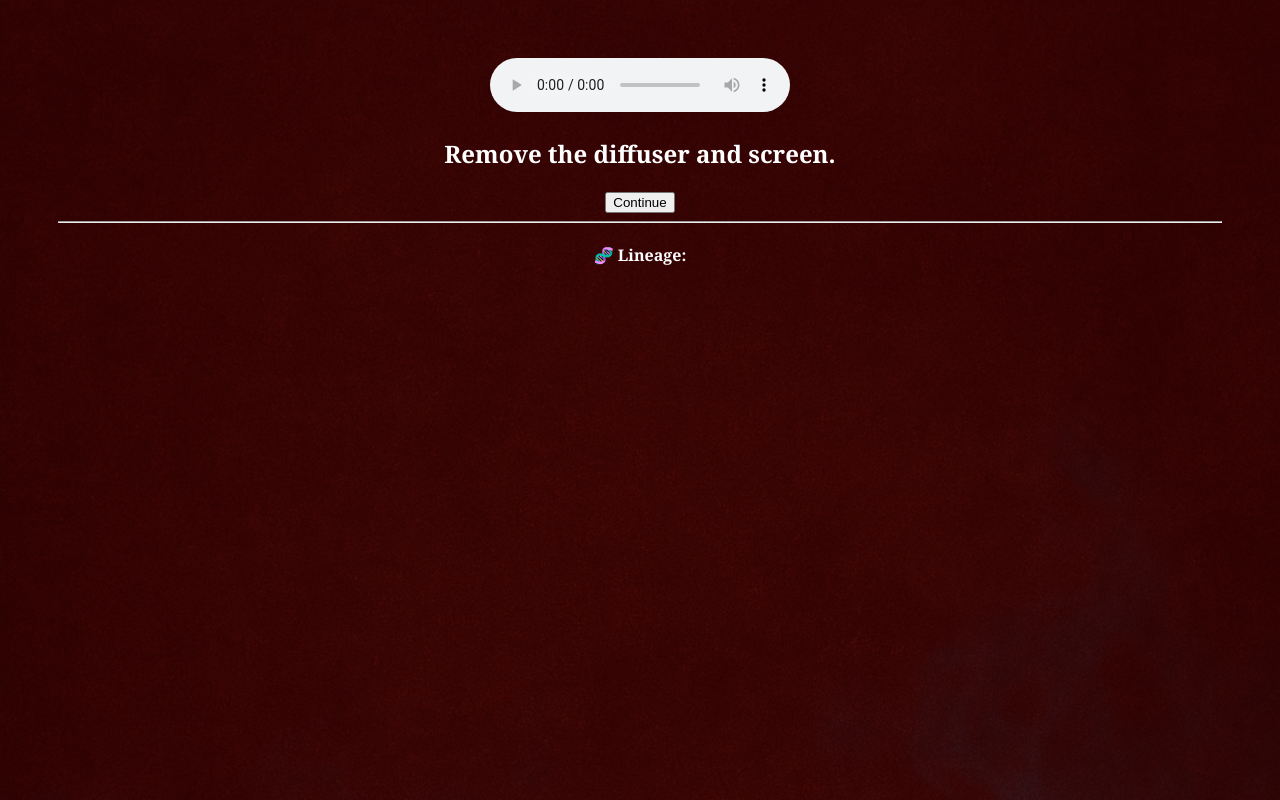
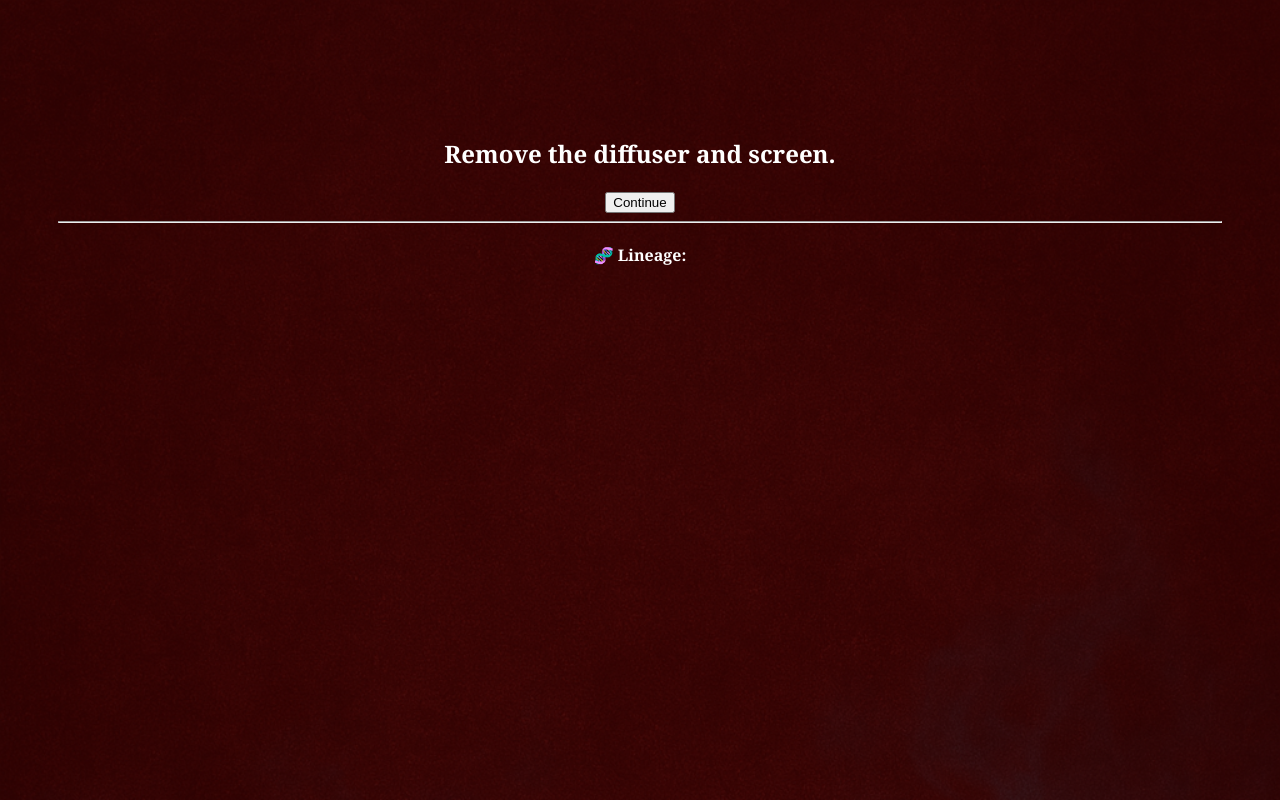
Before and after one commit to Jasper-Approved/vernon-scroll-web, a Flask app: page /step in a window 1280 px wide. Run offline with Flask 3, Linux system fonts and the light colour scheme.

Commit message:
Update style.css

```diff
--- a/static/style.css
+++ b/static/style.css
@@ -15,3 +15,8 @@
   opacity: 0.4;
   z-index: -1;
 }
+
+#ritual-audio {
+  opacity: 0;
+  transition: opacity 3s ease-in;
+}
```
